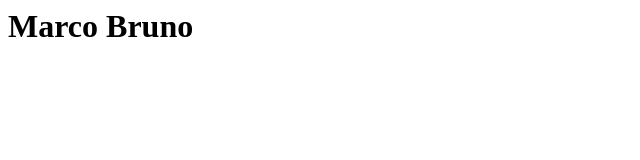
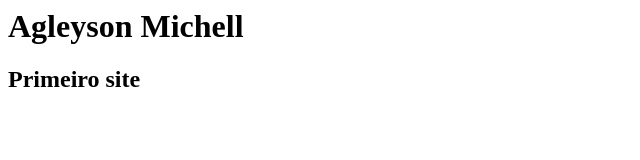
Before and after one commit to michellam/michellam.github.io, a plain HTML site: page index.html in a window 1280 px wide. Shown: the whole page, without its empty margins (0-640 px from the left). Drawn offline with Linux system fonts and the light colour scheme.

Commit message:
Update index.html

```diff
--- a/index.html
+++ b/index.html
@@ -1 +1,3 @@
-<h1>Marco Bruno</h1>
+<h1>Agleyson Michell</h1>
+
+<h2>Primeiro site</h2>
```
